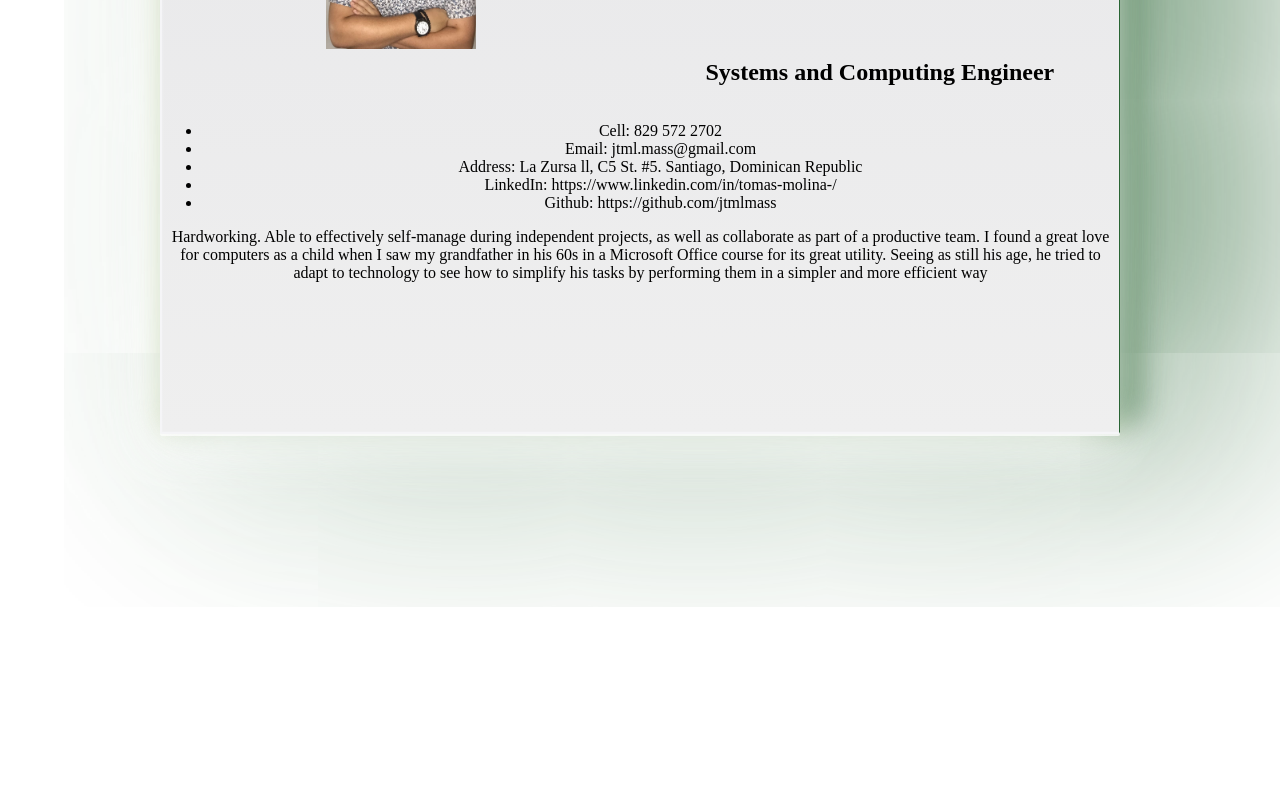
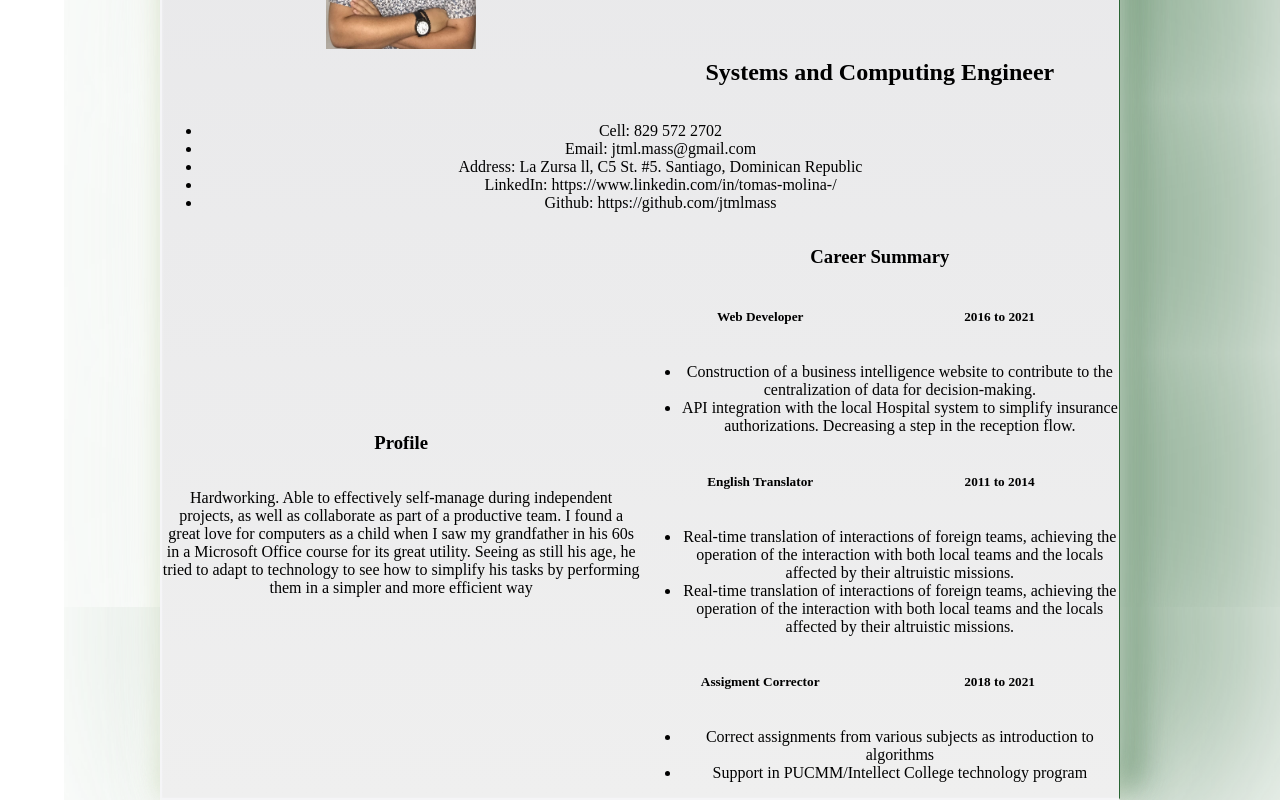
Before and after one commit to tomasjml/cv-tomas-molina, a React (Create React App) app: page / in a window 1280 px wide. Shown: the part 286-1086 px from the top of the page. Before the commit the page ends 941 px from the top, so only its background shows below. Built offline with nearby package versions, Linux system fonts and the light colour scheme; a web font is replaced by a local one.

Commit message:
Adding CareerInfo Component and h3 to ProfileInfo

```diff
--- a/src/App.js
+++ b/src/App.js
@@ -4,6 +4,7 @@ import './App.css';
 import HeaderIdentification from './components/header-identification/HeaderIdentification';
 import ContactInfo from "./components/contact-info/ContactInfo";
 import ProfileInfo from "./components/profile-info/ProfileInfo";
+import CareerInfo from "./components/career-info/CareerInfo";
 
 // Resources
 import tomasMolina from "./images/jotate.jpg";
@@ -18,13 +19,53 @@ function App() {
     "https://github.com/jtmlmass"
   ]
   const [profileDescription] = ["Hardworking. Able to effectively self-manage during independent projects, as well as collaborate as part of a productive team. I found a great love for computers as a child when I saw my grandfather in his 60s in a Microsoft Office course for its great utility. Seeing as still his age, he tried to adapt to technology to see how to simplify his tasks by performing them in a simpler and more efficient way"]
+  const careerData = [
+    {
+      "position": "Web Developer",
+      "companyName": "StepOneIT",
+      "initialDate": "2016",
+      "finalDate": "2021",
+      "tasks": [
+        "Construction of a business intelligence website to contribute to the centralization of data for decision-making.",
+        "API integration with the local Hospital system to simplify insurance authorizations. Decreasing a step in the reception flow."
+      ]
+    },
+    {
+      "position": "English Translator",
+      "companyName": "T.E.A.R.S",
+      "initialDate": "2011",
+      "finalDate": "2014",
+      "tasks": [
+        "Real-time translation of interactions of foreign teams, achieving the operation of the interaction with both local teams and the locals affected by their altruistic missions.",
+        "Real-time translation of interactions of foreign teams, achieving the operation of the interaction with both local teams and the locals affected by their altruistic missions."
+      ]
+    },
+    {
+      "position": "Assigment Corrector",
+      "companyName": "PUCMM",
+      "initialDate": "2018",
+      "finalDate": "2021",
+      "tasks": [
+        "Correct assignments from various subjects as introduction to algorithms",
+        "Support in PUCMM/Intellect College technology program"
+      ]
+    }
+  ]
 
   return (
     <div className="App">
       <div className="paper">
         <HeaderIdentification name={name} dedication={dedication} yourImage={tomasMolina}/>
         <ContactInfo cellphone={cellphone} email={email} address={address} linkedin={linkedin} github={github}/>
-        <ProfileInfo info={profileDescription}/>
+        <div className="row">
+          <div className="col">
+            <ProfileInfo info={profileDescription}/>
+          </div>
+          <div className="col">
+            <CareerInfo careerData={careerData}/>
+          </div>
+        </div>
+
       </div>
     </div>
   );
--- /dev/null
+++ b/src/components/career-info/CareerInfo.js
@@ -0,0 +1,34 @@
+import React from 'react';
+
+const CareerInfo = ({careerData}) => {
+    return (
+        <>
+            <h3>Career Summary</h3>
+            {careerData.map((job) => {
+                return (
+                    <>
+                        <div className="row">
+                            <div className="col">
+                                <h5>{job.position}</h5>
+                            </div>
+                            <div className="col">
+                                <h5>{job.initialDate} to {job.finalDate}</h5>
+                            </div>
+                        </div>
+                        <div className="row">
+                            <ul>
+                                {job.tasks.map((task) => {
+                                    return (
+                                        <li>{task}</li>
+                                    )
+                                })}
+                            </ul>
+                        </div>
+                    </>
+                )
+            })}
+        </>
+     );
+}
+
+export default CareerInfo;
--- a/src/components/profile-info/ProfileInfo.js
+++ b/src/components/profile-info/ProfileInfo.js
@@ -1,6 +1,7 @@
 const ProfileInfo = ({info}) => {
     return (
         <>
+            <h3>Profile</h3>
             <p>{info}</p>
         </>
      );
--- a/src/index.css
+++ b/src/index.css
@@ -60,7 +60,7 @@
 
 .paper {
   width: 85%;
-  height: 40em;
+  height: 85%;
 
   background: var(--white);
   background: -moz-linear-gradient(
```
